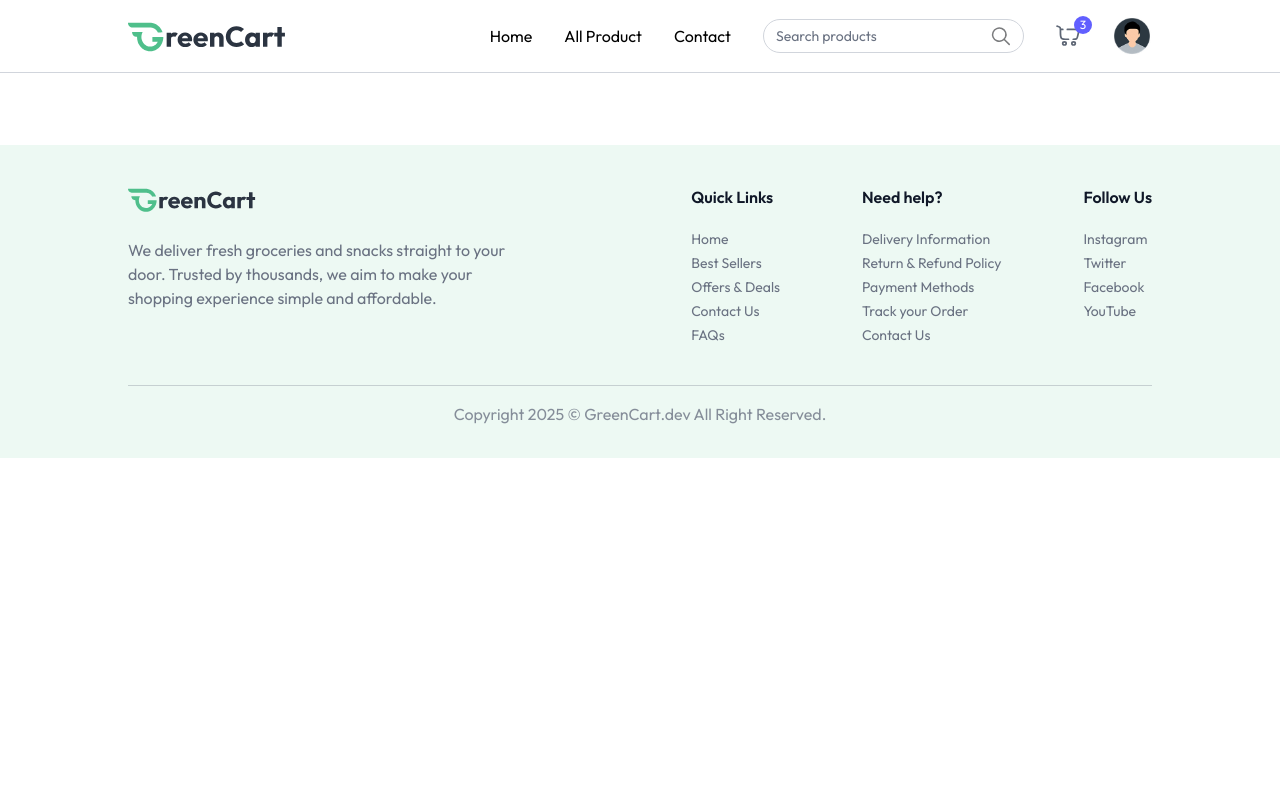
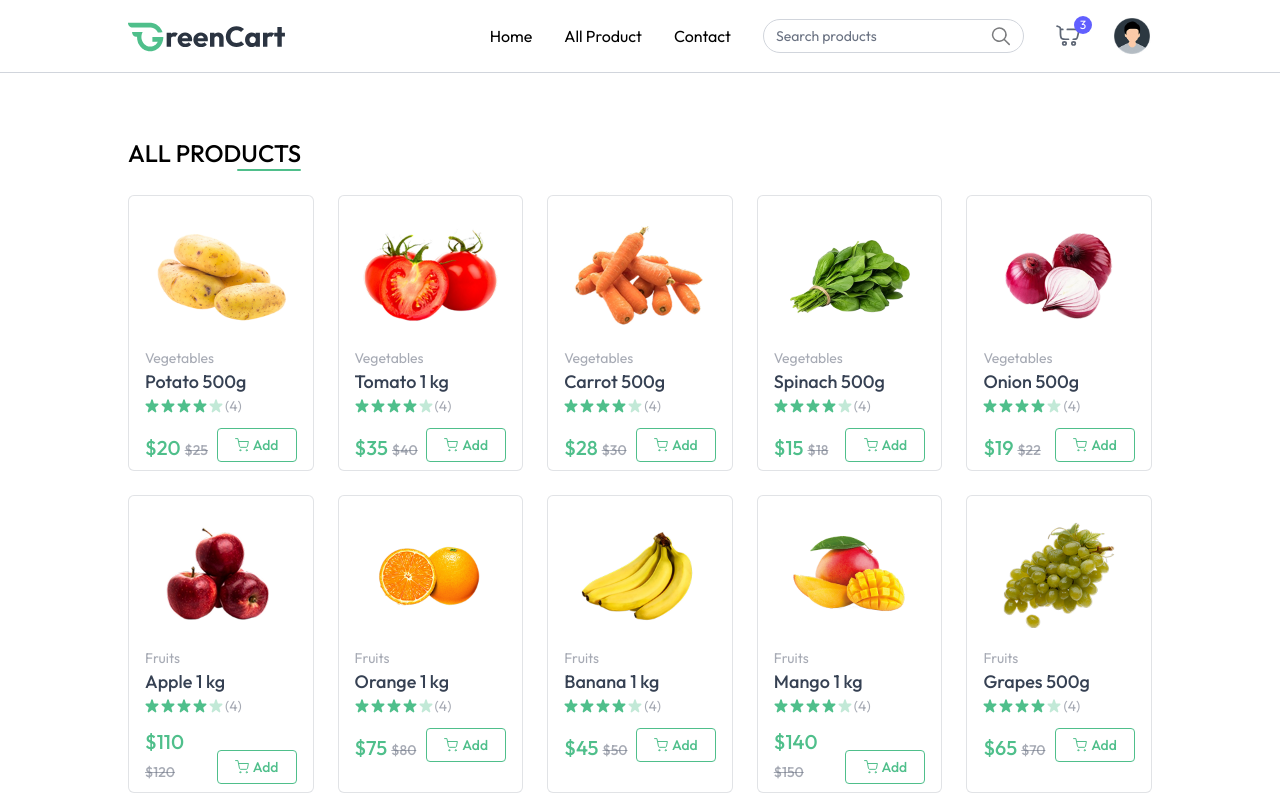
Before and after one commit to Praveen1692/GreenCart, a React (Vite) app in the folder Frontend/client/: page /products in a window 1280 px wide. Shown: the top 800 px of the page. Built offline with nearby package versions, Linux system fonts and the light colour scheme.

Commit message:
All Products

```diff
--- a/Frontend/client/src/App.jsx
+++ b/Frontend/client/src/App.jsx
@@ -9,6 +9,7 @@
 import Footer from "./components/Footer";
 import { useAppContext } from "./context/AppContext";
 import Login from "./components/Login";
+import AllProduct from "./pages/AllProduct";
 
 function App() {
   const isSellerPath = useLocation().pathname.includes("seller");
@@ -25,6 +26,7 @@
       >
         <Routes>
           <Route path="/" element={<Home />} />
+          <Route path="/products" element={<AllProduct />} />
         </Routes>
       </div>
       {!isSellerPath && <Footer />}
--- a/Frontend/client/src/components/Navbar.jsx
+++ b/Frontend/client/src/components/Navbar.jsx
@@ -1,12 +1,19 @@
-import React, { useState } from "react";
+import React, { useDeferredValue, useEffect, useState } from "react";
 import { NavLink } from "react-router-dom";
 import { assets } from "../assets/assets";
 import { useAppContext } from "../context/AppContext";
 
 function Navbar() {
   const [open, setOpen] = useState(false);
-  const { user, setUser, showUserLogin, navigate, setShowUserLogin } =
-    useAppContext();
+  const {
+    user,
+    setUser,
+    showUserLogin,
+    navigate,
+    setShowUserLogin,
+    searchQuery,
+    setSearchQuery,
+  } = useAppContext();
   console.log("showUserLogin", showUserLogin);
 
   const logout = async () => {
@@ -15,6 +22,11 @@
     setUser(null);
     navigate("/");
   };
+  useEffect(() => {
+    if (searchQuery.length > 0) {
+      navigate("/products");
+    }
+  }, [searchQuery]);
 
   const toggleProfile = () => {};
 
@@ -32,6 +44,7 @@
 
         <div className="hidden lg:flex items-center text-sm gap-2 border border-gray-300 px-3 rounded-full">
           <input
+            onChange={(e) => setSearchQuery(e.target.value)}
             className="py-1.5 w-full bg-transparent outline-none placeholder-gray-500"
             type="text"
             placeholder="Search products"
@@ -40,7 +53,10 @@
           <img src={assets.search_icon} alt="search" className="w-6 h-5" />
         </div>
 
-        <div className="relative cursor-pointer" onClick={()=>navigate("/cart")}>
+        <div
+          className="relative cursor-pointer"
+          onClick={() => navigate("/cart")}
+        >
           <img
             src={assets.nav_cart_icon}
             alt="cart"
@@ -68,8 +84,18 @@
               className="w-10  rounded-full "
             />
             <ul className="hidden group-hover:block absolute top-10 right-0 bg-white shadow border border-gray-200 py-2.5 w-30 rounded-md text-sm z-40">
-              <li onClick={()=>navigate("/orders")} className="p-1.5 pl-3 hover:bg-primary/10 cursor-pointer" >My Orders</li>
-              <li onClick={logout} className="p-1.5 pl-3 hover:bg-primary/10 cursor-pointer" >Logout</li>
+              <li
+                onClick={() => navigate("/orders")}
+                className="p-1.5 pl-3 hover:bg-primary/10 cursor-pointer"
+              >
+                My Orders
+              </li>
+              <li
+                onClick={logout}
+                className="p-1.5 pl-3 hover:bg-primary/10 cursor-pointer"
+              >
+                Logout
+              </li>
             </ul>
           </div>
         )}
--- a/Frontend/client/src/context/AppContext.jsx
+++ b/Frontend/client/src/context/AppContext.jsx
@@ -22,6 +22,7 @@
   const [products, setProducts] = useState([]);
 
   const [cartItems, setCartItems] = useState({});
+  const[searchQuery,setSearchQuery]=useState("");
 
   const fetchProducts = async () => {
     console.log("fetchProducts called");
@@ -85,7 +86,9 @@
     addToCart,
     updateCartItem,
     removeFromCart,
-    cartItems
+    cartItems,
+    searchQuery,
+    setSearchQuery
   };
   return <AppContext.Provider value={value}>{children}</AppContext.Provider>;
 };
--- a/Frontend/client/src/pages/AllProduct.jsx
+++ b/Frontend/client/src/pages/AllProduct.jsx
@@ -1,9 +1,38 @@
-import React from 'react'
+import React, { useEffect, useState } from "react";
+import { useAppContext } from "../context/AppContext";
+import ProductCard from "../components/ProductCard";
 
 const AllProduct = () => {
+  const { products, searchQuery } = useAppContext();
+  const [filteredProducts, setFilteredProducts] = useState([]);
+
+  useEffect(() => {
+    if (searchQuery.length > 0) {
+      setFilteredProducts(
+        products.filter((product) =>
+          product.name.toLowerCase().includes(searchQuery.toLowerCase())
+        )
+      );
+    } else {
+      setFilteredProducts(products);
+    }
+  }, [products, searchQuery]);
   return (
-    <div>AllProduct</div>
-  )
-}
+    <div className="mt-16 flex flex-col">
+      <div className="flex flex-col items-end w-max">
+        <p className="text-2xl font-medium uppercase">All Products</p>
+        <div className="w-16 h-0.5 bg-primary rounded-full"></div>
+      </div>
 
-export default AllProduct
+      <div className="grid grid-cols-2 sm:grid-cols-3 md:grid-cols-4 gap-3 md:gap-6 lg:grid-cols-5 mt-6">
+        {filteredProducts
+          .filter((product) => product.inStock)
+          .map((product, index) => (
+            <ProductCard key={index} product={product} />
+          ))}
+      </div>
+    </div>
+  );
+};
+
+export default AllProduct;
```
